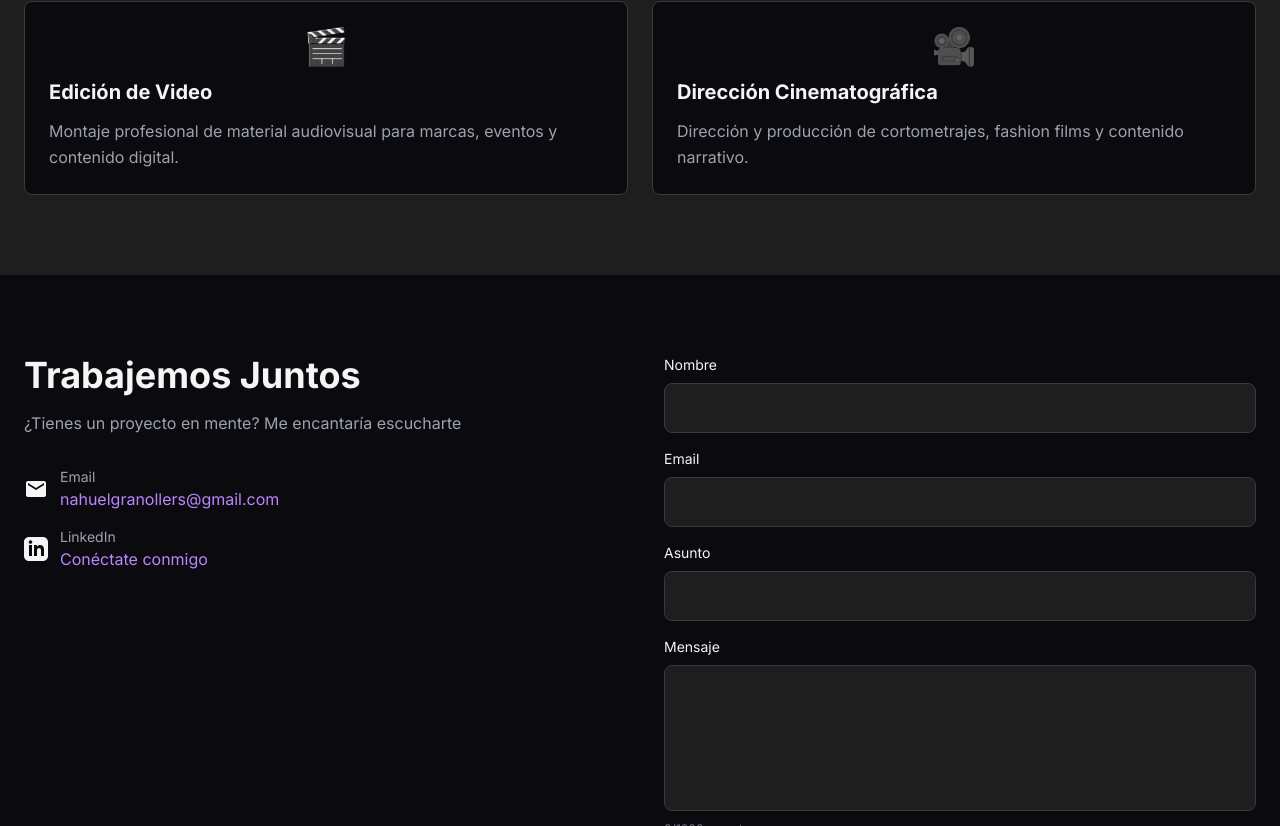
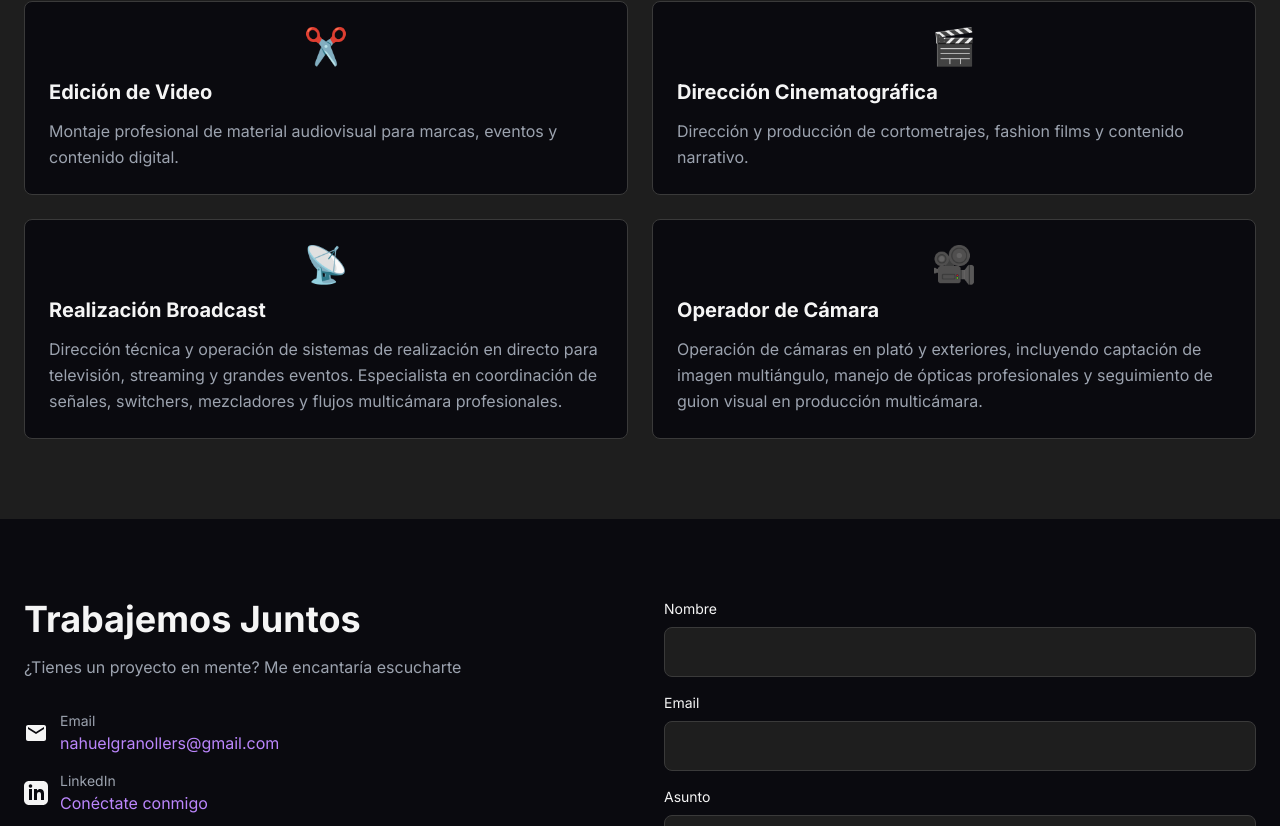
Before and after one commit to NahuelGranollers/Portfolio, a React (Vite) app: page / in a window 1280 px wide. Shown: the part 2979-3805 px from the top of the page. Built offline with nearby package versions, Linux system fonts and the light colour scheme; no server answers.

Commit message:
Update constants.ts

```diff
--- a/constants.ts
+++ b/constants.ts
@@ -121,11 +121,21 @@ export const SERVICES = [
   {
     title: 'Edición de Video',
     description: 'Montaje profesional de material audiovisual para marcas, eventos y contenido digital.',
-    icon: '🎬'
+    icon: '✂️'
   },
   {
     title: 'Dirección Cinematográfica',
     description: 'Dirección y producción de cortometrajes, fashion films y contenido narrativo.',
+    icon: '🎬'
+  },
+  {
+    title: 'Realización Broadcast',
+    description: 'Dirección técnica y operación de sistemas de realización en directo para televisión, streaming y grandes eventos. Especialista en coordinación de señales, switchers, mezcladores y flujos multicámara profesionales.',
+    icon: '📡'
+  },
+  {
+    title: 'Operador de Cámara',
+    description: 'Operación de cámaras en plató y exteriores, incluyendo captación de imagen multiángulo, manejo de ópticas profesionales y seguimiento de guion visual en producción multicámara.',
     icon: '🎥'
-  },
+  }
 ];
```
